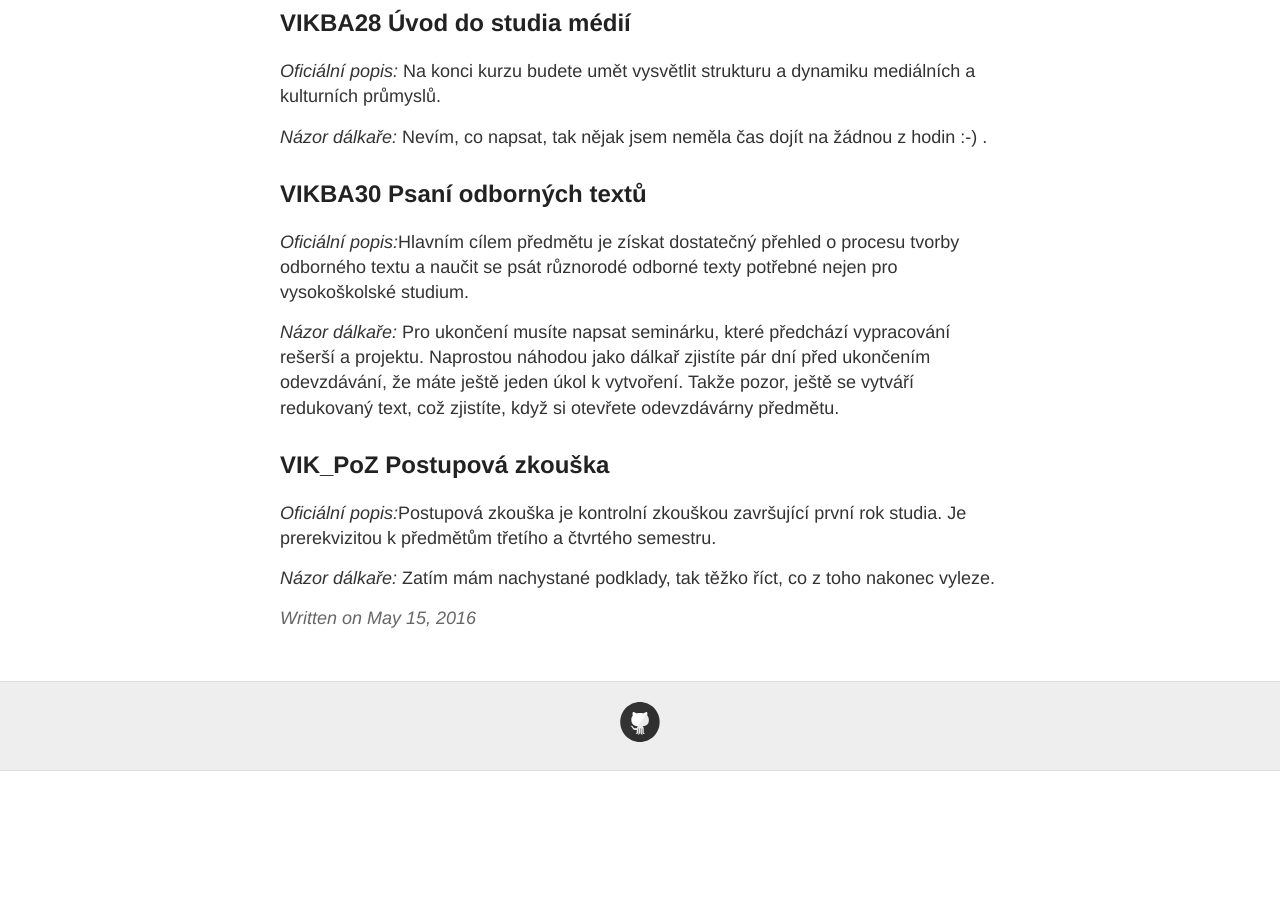
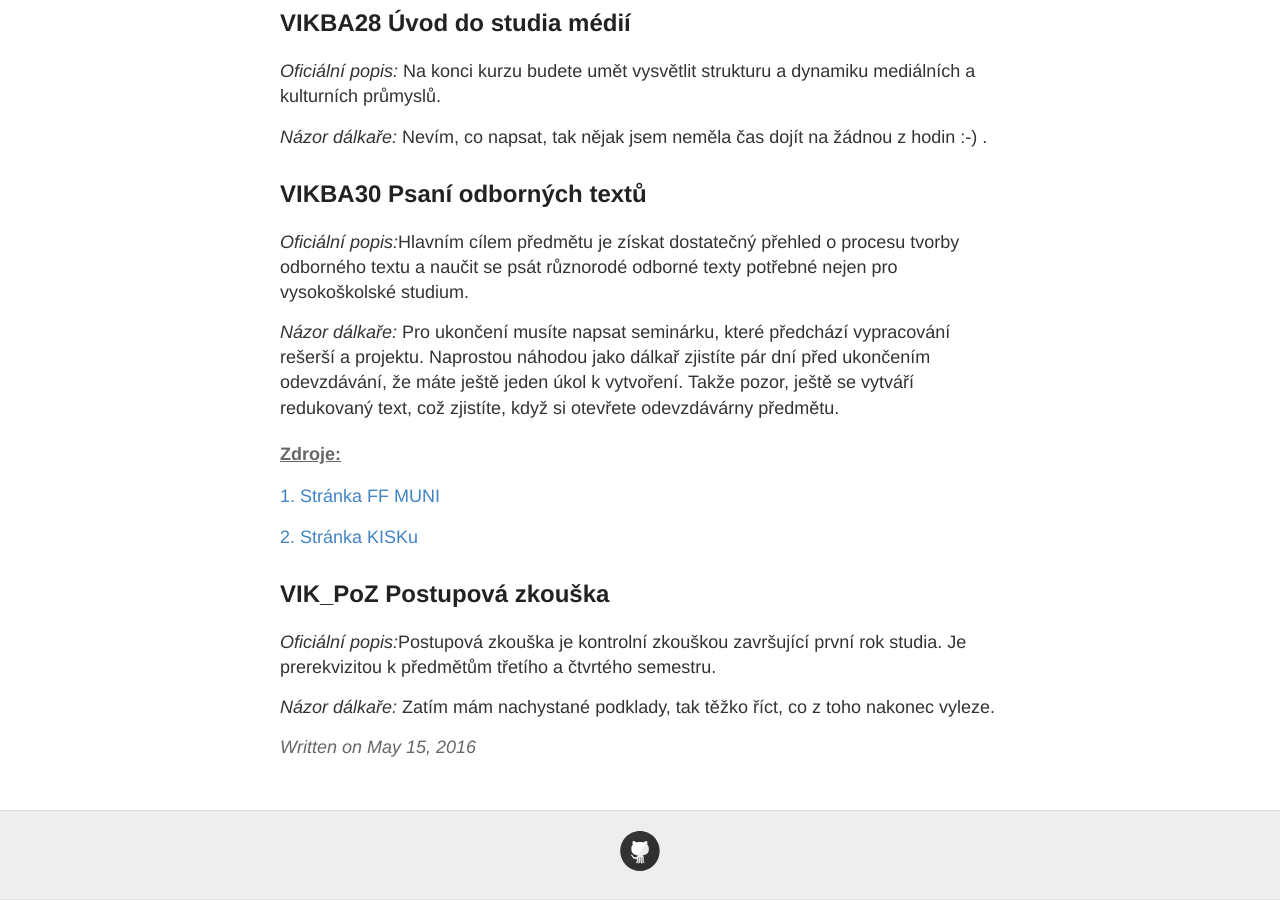
Before and after one commit to projectgorilla/projectgorilla.github.io, a Jekyll site: the page built from _posts/2016-5-15-2.semestr.md, in a window 1280 px wide and 900 px high, scrolled down 1176 px. Built offline with Jekyll 4.4.1, drawn with Linux system fonts in a browser that asks for light colours; comment, search, counter and statistics services are not loaded; before the commit the page ends 1947 px from its top, so only the background shows below that.

Commit message:
Update 2016-5-15-2.semestr.md

```diff
--- a/_posts/2016-5-15-2.semestr.md
+++ b/_posts/2016-5-15-2.semestr.md
@@ -23,7 +23,11 @@ Opravdu jste takové naivky a věříte tomu?
 <h2>VIKBA30 Psaní odborných textů</h2>
 <p><i>Oficiální popis:</i>Hlavním cílem předmětu je získat dostatečný přehled o procesu tvorby odborného textu a naučit se psát různorodé odborné texty potřebné nejen pro vysokoškolské studium. </p>
 <p><i>Názor dálkaře: </i>Pro ukončení musíte napsat seminárku, které předchází vypracování rešerší a projektu. Naprostou náhodou jako dálkař zjistíte pár dní před ukončením odevzdávání, že máte ještě jeden úkol k vytvoření. Takže pozor, ještě se vytváří redukovaný text, což zjistíte, když si otevřete odevzdávárny předmětu. </p>
+<p></p>
 
+<h4><u>Zdroje:</u></h4>
+<p><a href="http://www.phil.muni.cz/">1. Stránka FF MUNI</a></p>
+<p><a href="http://kisk.phil.muni.cz/cs">2. Stránka KISKu </a></p>
 <h2>VIK_PoZ Postupová zkouška</h2>
 <p><i>Oficiální popis:</i>Postupová zkouška je kontrolní zkouškou završující první rok studia. Je prerekvizitou k předmětům třetího a čtvrtého semestru. </p>
 <p><i>Názor dálkaře: </i>Zatím mám nachystané podklady, tak těžko říct, co z toho nakonec vyleze. </p>
```
